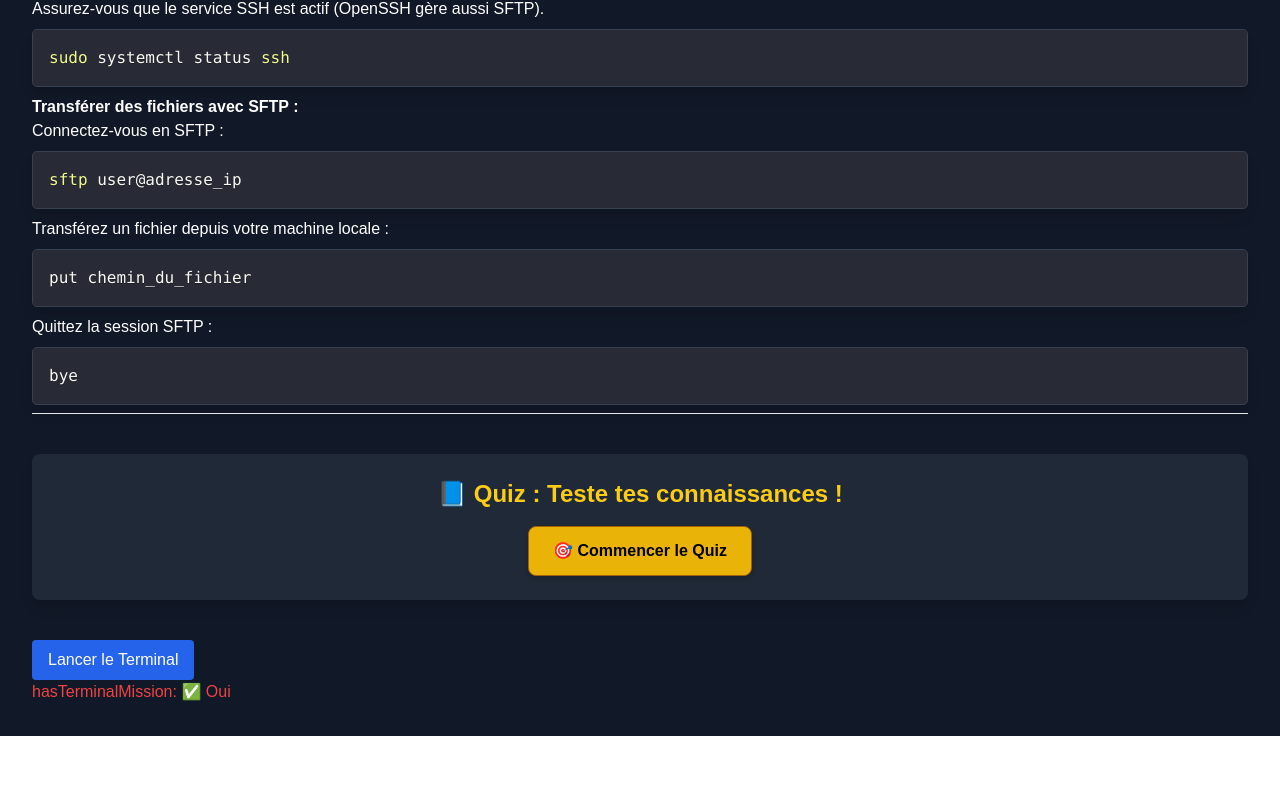
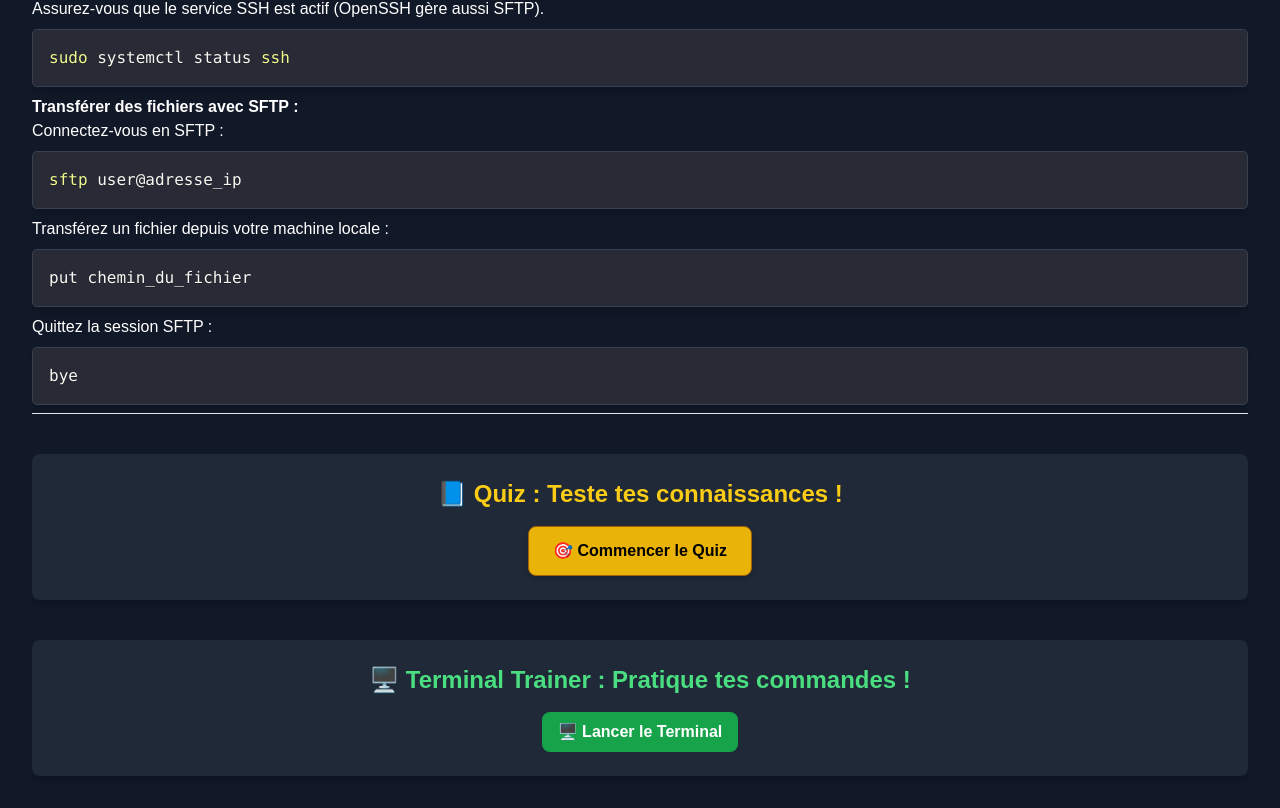
Before and after one commit to AnodeGrindYo/DevOps, a Next.js app: page /courses/cours_devops/01_Bases_Linux in a window 1280 px wide. Shown: the part 2965-3773 px from the top of the page. Before the commit the page ends 3701 px from the top, so only its background shows below. Built offline with nearby package versions, Linux system fonts and the light colour scheme.

Commit message:
downgrade de react et amélioration bouton terminal

```diff
--- a/package.json
+++ b/package.json
@@ -19,8 +19,8 @@
     "gray-matter": "^4.0.3",
     "monaco-editor": "^0.52.2",
     "next": "15.1.6",
-    "react": "^19.0.0",
-    "react-dom": "^19.0.0",
+    "react": "^18.3.1",
+    "react-dom": "^18.3.1",
     "react-icons": "^5.4.0",
     "react-markdown": "^9.0.3",
     "react-syntax-highlighter": "^15.6.1"
--- a/pages/courses/[category]/[slug].js
+++ b/pages/courses/[category]/[slug].js
@@ -133,18 +133,20 @@ export default function CoursePage({ data, content, courses, quiz, hasTerminalMi
 
         {/* Bouton d'ouverture du Terminal si un fichier de mission existe */}
         {hasTerminalMission && (
-          <div className="mt-10">
+  <div className="mt-10 p-6 bg-gray-800 rounded-lg shadow-lg text-center">
+    <h2 className="text-2xl font-bold text-green-400 mb-4">
+      🖥️ Terminal Trainer : Pratique tes commandes !
+    </h2>
     <button
-              onClick={() => setShowTerminal(!showTerminal)}
-              className="bg-blue-600 px-4 py-2 rounded hover:bg-blue-700 transition"
+      onClick={() => setShowTerminal((prev) => !prev)}
+      className="bg-green-600 px-4 py-2 rounded-lg text-white font-semibold hover:bg-green-700 transition"
     >
-              {showTerminal ? "Fermer le Terminal" : "Lancer le Terminal"}
+      {showTerminal ? "❌ Fermer le Terminal" : "🖥️ Lancer le Terminal"}
     </button>
   </div>
 )}
 
 {/* Affichage du TerminalTrainer */}
-        <p className="text-red-500">hasTerminalMission: {hasTerminalMission ? "✅ Oui" : "❌ Non"}</p>
 {showTerminal && hasTerminalMission && (
   <TerminalTrainer missionSlug={data.slug} />
 )}
```
Also changed, not shown: 1 other file (tests, documents, lock files or other folders). Lines whose indentation alone changed are shown as unchanged.
